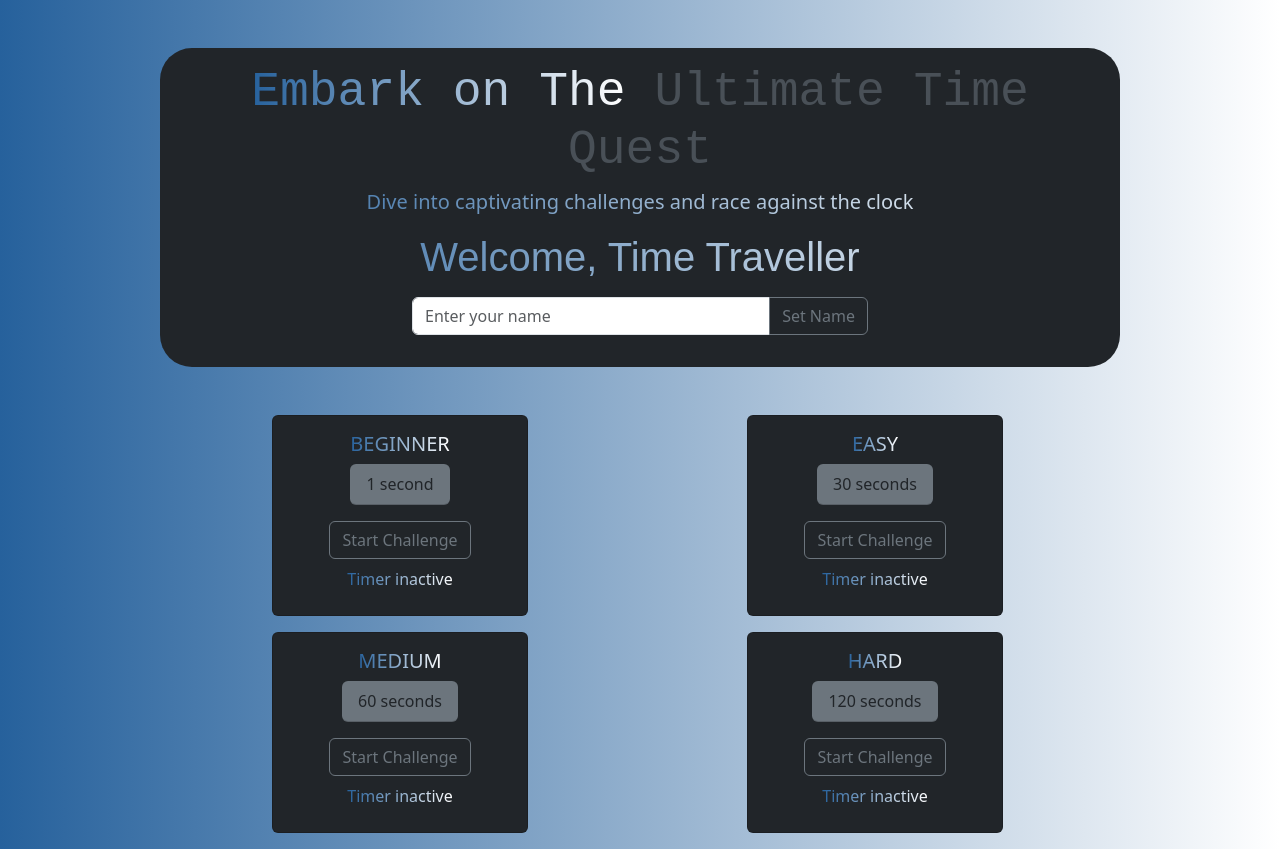
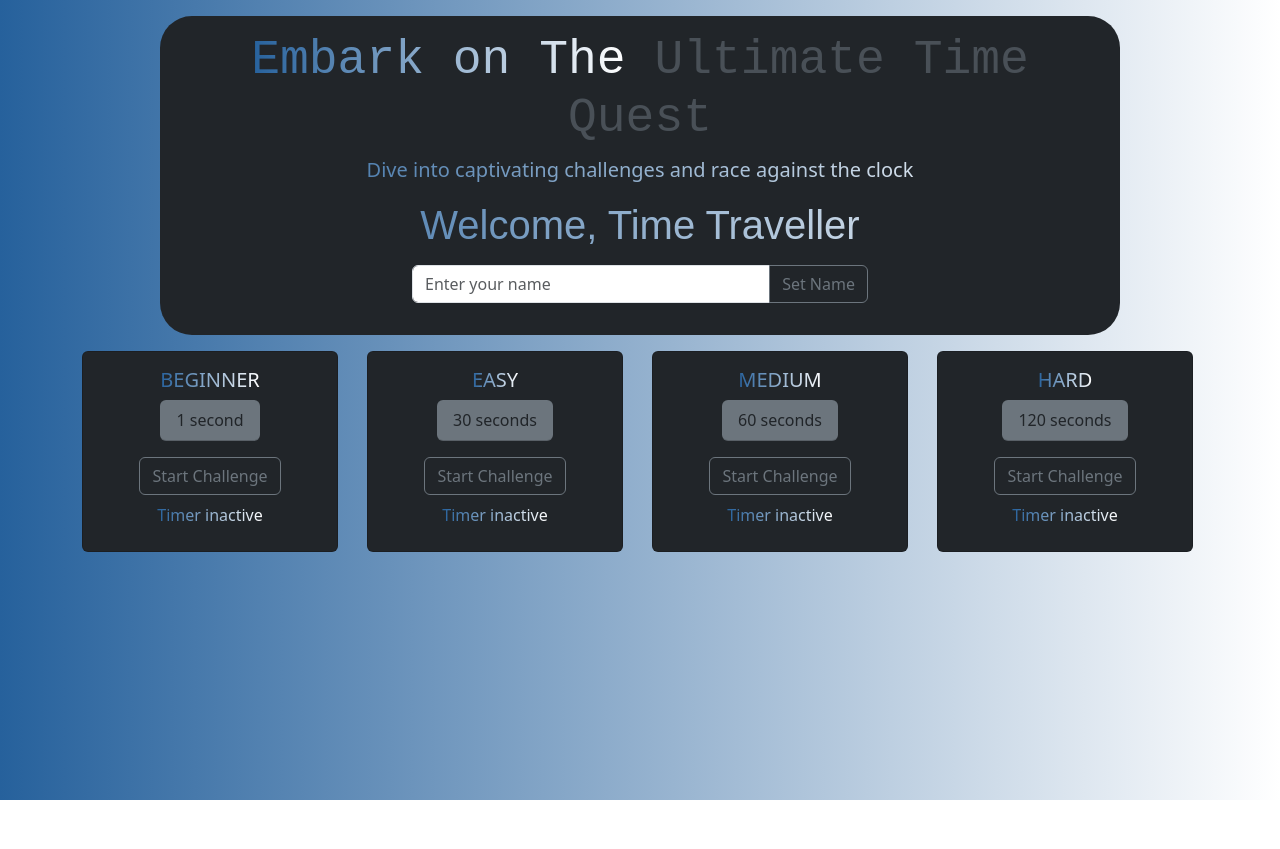
Before and after one commit to Jagadeeshftw/Ultimate_Time_Quest, a React (Vite) app: page / in a window 1280 px wide. After the commit the page ends 800 px from the top, so only its background shows below. Built offline with nearby package versions, Linux system fonts and the light colour scheme.

Commit message:
Adding timer logic

```diff
--- a/components/ChallengeBox.jsx
+++ b/components/ChallengeBox.jsx
@@ -4,16 +4,16 @@ const ChallengeBox = () => {
   return (
     <div className="container">
       <div className="row justify-content-center align-content-center">
-        <div class="col-sm-4 offset-1">
+        <div class="col-sm-3">
           <ChallengeCard level="BEGINNER" timing="1" />
         </div>
-        <div className="col-sm-4 offset-1">
+        <div className="col-sm-3">
           <ChallengeCard level="EASY" timing="30" />
         </div>
-        <div className="col-sm-4 offset-1">
+        <div className="col-sm-3">
           <ChallengeCard level="MEDIUM" timing="60" />
         </div>
-        <div className="col-sm-4 offset-1">
+        <div className="col-sm-3">
           <ChallengeCard level="HARD" timing="120" />
         </div>
       </div>
--- a/components/ChallengeCard.jsx
+++ b/components/ChallengeCard.jsx
@@ -4,19 +4,26 @@ import { Modal } from "bootstrap";
 
 const ChallengeCard = ({ level, timing }) => {
   const modalRef = useRef(null);
+  const timer = useRef();
   const [timeExpired, setTimeExpired] = useState(false);
   const [timeStarted, setTimeStarted] = useState(false);
   useEffect(() => {
     if (timeExpired) {
       const modal = new Modal(modalRef.current);
       modal.show();
+      setTimeExpired(false);
+      setTimeStarted(false);
     }
   }, [timeExpired]);
   const handleStart = () => {
-    setTimeout(() => {
+    timer.current = setTimeout(() => {
       setTimeExpired(true);
     }, 1000 * timing);
     setTimeStarted(true);
+  };
+  const handleStop = () => {
+    clearTimeout(timer.current);
+    setTimeStarted(false);
   };
   return (
     <>
@@ -29,14 +36,11 @@ const ChallengeCard = ({ level, timing }) => {
           <div className="card-header bg-secondary text-dark mb-2 rounded">
             {timing} second{timing > 1 ? "s" : " "}
           </div>
-          <h5 className="card-title text-center green mb-2">
-            {" "}
-            {timeExpired ? "You Lost" : ""}
-          </h5>
+          <h5 className="card-title text-center green mb-2"> </h5>
           <a
             href="#"
             className="btn btn-outline-secondary align-center  mb-2"
-            onClick={handleStart}
+            onClick={timeStarted ? handleStop : handleStart}
           >
             {timeStarted ? "Stop" : "Start"} Challenge
           </a>
@@ -60,7 +64,7 @@ const ChallengeCard = ({ level, timing }) => {
           >
             <div className="modal-header">
               <h5 className="modal-title" id="exampleModalLabel">
-                Modal title
+                You Lost
               </h5>
               <button
                 type="button"
@@ -69,7 +73,14 @@ const ChallengeCard = ({ level, timing }) => {
                 aria-label="Close"
               ></button>
             </div>
-            <div className="modal-body">Hey you Won</div>
+            <div className="modal-body">
+              <p>
+                The Target Time was <strong>{timing}</strong> second
+                {timing > 1 ? "s" : ""}{" "}
+              </p>
+
+              <p>You stopped the timer with X seconds left</p>
+            </div>
             <div className="modal-footer">
               <button
                 type="button"
--- a/components/Header.jsx
+++ b/components/Header.jsx
@@ -10,7 +10,7 @@ const Header = () => {
   };
   return (
     <header>
-      <div className="container bg-dark my-5 py-3 rounded-5 h-25 w-75">
+      <div className="container bg-dark my-3 py-3 rounded-5 h-25 w-75">
         <div className="row align-content-center justify-content-center">
           <div className="col">
             <h1 className="display-5 syne-mono-regular text-center text-white">
```
